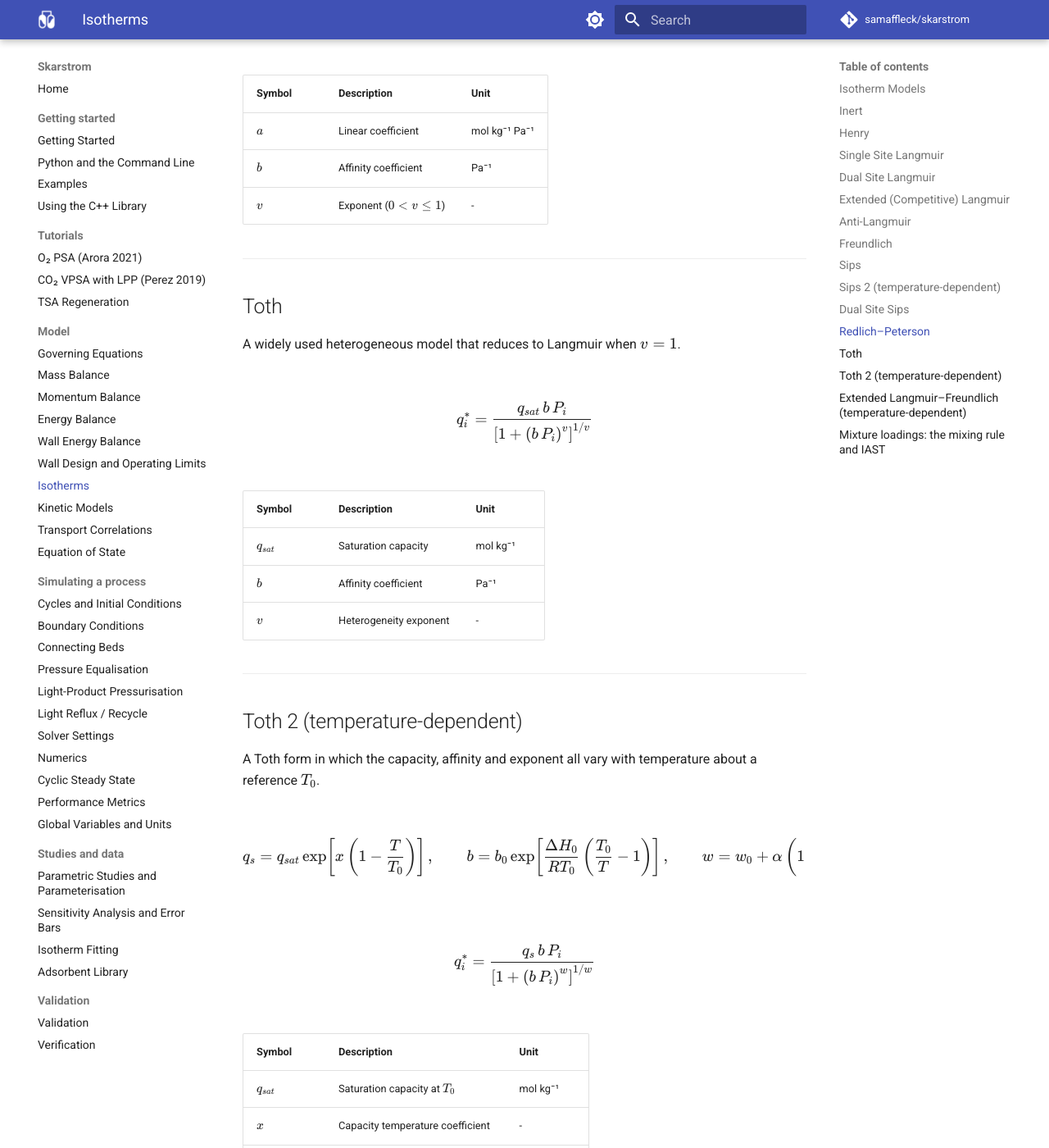
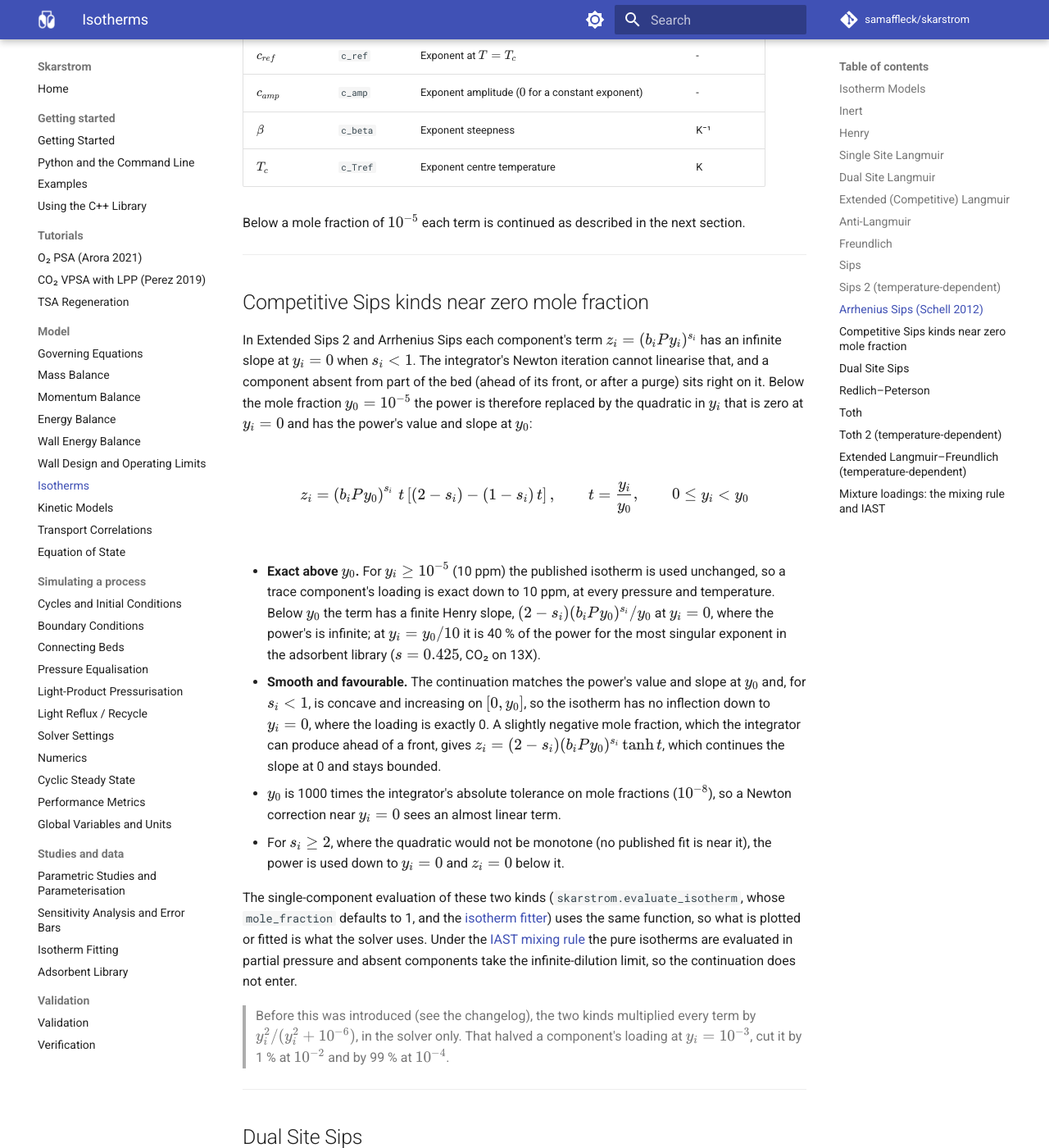
Before and after one commit to samaffleck/skarstrom, an MkDocs documentation site: the page built from docs/isotherms.md, in a window 1280 px wide and 1400 px high, scrolled down 6758 px. Shown: the whole window at 82% size. Built offline with MkDocs 1.6.1 and Material for MkDocs 9.7.7, drawn with Linux system fonts in a browser that asks for light colours; comment, search, counter and statistics services are not loaded; some of the changed text lies outside the part shown.

Commit message:
Fix: competitive Sips kinds suppress trace-component loadings (y < 1e-2) (#67)
extended_sips_2 and arrhenius_sips multiplied every competitive term
(b P y)^s by y^2 / (y^2 + 1e-6) in the solver only, which halved a
component's loading at y = 1e-3, cut it by 1 % at 1e-2 and by 99 % at 1e-4,
while the single-component path (EvalIsotherm, evaluate_isotherm, the
fitter) used the unregularised form (found by WP19, report WP19-1).

Below y0 = 1e-5 the power is now continued by the quadratic in y that is
zero at y = 0 and matches the power's value and slope at y0 (C1, concave,
finite Henry slope, bounded tanh continuation below 0); above y0 the
published isotherm is used exactly. The single-component evaluation of both
kinds uses the same function (new IsothermFunction::ExtendedSips2).

Tests: CompetitiveSipsTraceLoading / CompetitiveSipsBelowThreshold (seeded
loadings against the papers' closed forms, 1e-6) and
CompetitiveSipsTraceBreakthrough (first moment of a 1e-3 trace front against
equilibrium theory, 2e-3). Casas 2012 and Streb 2021 re-run: all metrics
within their bounds (re-measured values in the test comments and READMEs);
validation summary and page regenerated; example decks re-saved.


Claude-Session: https://claude.ai/code/session_01LRbL7UgBaBytTLu7rMguxZ

Signed-off-by: Claude <noreply@anthropic.com>
Co-authored-by: Claude <noreply@anthropic.com>

```diff
--- a/docs/isotherms.md
+++ b/docs/isotherms.md
@@ -166,7 +166,55 @@ $$
 | $C_1, C_2$ | Exponent and its temperature coefficient | - |
 | $T_{ref}$ | Reference temperature | K |
 
-An **Extended Sips 2** competitive multi-component form is also available; it shares the denominator $1 + \sum_j (b_j P_j)^{s_j}$ across components (with a small numerical regularisation applied near zero mole fraction for solver stability).
+An **Extended Sips 2** competitive multi-component form is also available (kind `extended_sips_2`); it shares the denominator $1 + \sum_j (b_j P_j)^{s_j}$ across components. Below a mole fraction of $10^{-5}$ each term is continued as described in [Competitive Sips kinds near zero mole fraction](#competitive-sips-kinds-near-zero-mole-fraction).
+
+---
+
+## Arrhenius Sips (Schell 2012)
+
+The temperature-dependent Sips form of Schell et al. (*Adsorption* 18 (2012) 49, Eqs. 5–7), fitted there to CO₂, H₂ and N₂ on activated carbon: an Arrhenius saturation capacity and affinity, and an S-shaped (inverse-tangent) exponent. It is competitive, with the same shared denominator as Extended Sips 2 (Ruthven's empirical mixture Sips). Kind `arrhenius_sips`.
+
+$$
+n_{\infty,i} = a \exp\negthinspace \left(\frac{b}{R T}\right), \qquad
+k_i = A \exp\negthinspace \left(\frac{B}{R T}\right), \qquad
+c_i = c_{ref} + c_{amp}\thinspace \frac{2}{\pi} \arctan\negthinspace\left[\beta \left(T - T_c\right)\right]
+$$
+
+$$
+q_i^* = n_{\infty,i}\thinspace \frac{\left(k_i P_i\right)^{c_i}}{1 + \sum_j \left(k_j P_j\right)^{c_j}}
+$$
+
+| Symbol | Parameter | Description | Unit |
+|--------|-----------|-------------|------|
+| $a$ | `n_inf_a` | Saturation capacity pre-factor | mol kg⁻¹ |
+| $b$ | `n_inf_b` | Saturation capacity energy ($0$ for a constant capacity) | J mol⁻¹ |
+| $A$ | `k_A` | Affinity pre-factor | Pa⁻¹ |
+| $B$ | `k_B` | Affinity energy | J mol⁻¹ |
+| $c_{ref}$ | `c_ref` | Exponent at $T = T_c$ | - |
+| $c_{amp}$ | `c_amp` | Exponent amplitude ($0$ for a constant exponent) | - |
+| $\beta$ | `c_beta` | Exponent steepness | K⁻¹ |
+| $T_c$ | `c_Tref` | Exponent centre temperature | K |
+
+Below a mole fraction of $10^{-5}$ each term is continued as described in the next section.
+
+---
+
+## Competitive Sips kinds near zero mole fraction
+
+In Extended Sips 2 and Arrhenius Sips each component's term $z_i = (b_i P y_i)^{s_i}$ has an infinite slope at $y_i = 0$ when $s_i < 1$. The integrator's Newton iteration cannot linearise that, and a component absent from part of the bed (ahead of its front, or after a purge) sits right on it. Below the mole fraction $y_0 = 10^{-5}$ the power is therefore replaced by the quadratic in $y_i$ that is zero at $y_i = 0$ and has the power's value and slope at $y_0$:
+
+$$
+z_i = \left(b_i P y_0\right)^{s_i}\thinspace t\left[(2 - s_i) - (1 - s_i)\thinspace t\right], \qquad t = \frac{y_i}{y_0}, \qquad 0 \le y_i < y_0
+$$
+
+- **Exact above $y_0$.** For $y_i \ge 10^{-5}$ (10 ppm) the published isotherm is used unchanged, so a trace component's loading is exact down to 10 ppm, at every pressure and temperature. Below $y_0$ the term has a finite Henry slope, $(2 - s_i)(b_i P y_0)^{s_i} / y_0$ at $y_i = 0$, where the power's is infinite; at $y_i = y_0/10$ it is 40 % of the power for the most singular exponent in the adsorbent library ($s = 0.425$, CO₂ on 13X).
+- **Smooth and favourable.** The continuation matches the power's value and slope at $y_0$ and, for $s_i < 1$, is concave and increasing on $[0, y_0]$, so the isotherm has no inflection down to $y_i = 0$, where the loading is exactly 0. A slightly negative mole fraction, which the integrator can produce ahead of a front, gives $z_i = (2 - s_i)(b_i P y_0)^{s_i} \tanh t$, which continues the slope at 0 and stays bounded.
+- $y_0$ is 1000 times the integrator's absolute tolerance on mole fractions ($10^{-8}$), so a Newton correction near $y_i = 0$ sees an almost linear term.
+- For $s_i \ge 2$, where the quadratic would not be monotone (no published fit is near it), the power is used down to $y_i = 0$ and $z_i = 0$ below it.
+
+The single-component evaluation of these two kinds (`skarstrom.evaluate_isotherm`, whose `mole_fraction` defaults to 1, and the [isotherm fitter](isotherm-fitting.md)) uses the same function, so what is plotted or fitted is what the solver uses. Under the [IAST mixing rule](#mixture-loadings-the-mixing-rule-and-iast) the pure isotherms are evaluated in partial pressure and absent components take the infinite-dilution limit, so the continuation does not enter.
+
+> Before this was introduced (see the changelog), the two kinds multiplied every term by $y_i^2 / (y_i^2 + 10^{-6})$, in the solver only. That halved a component's loading at $y_i = 10^{-3}$, cut it by 1 % at $10^{-2}$ and by 99 % at $10^{-4}$.
 
 ---
 
```
Also changed, not shown: CHANGELOG.md (+30 -0 lines), docs/validation.md (+28 -28 lines), docs/verification.md (+24 -1 lines), 15 other files.
